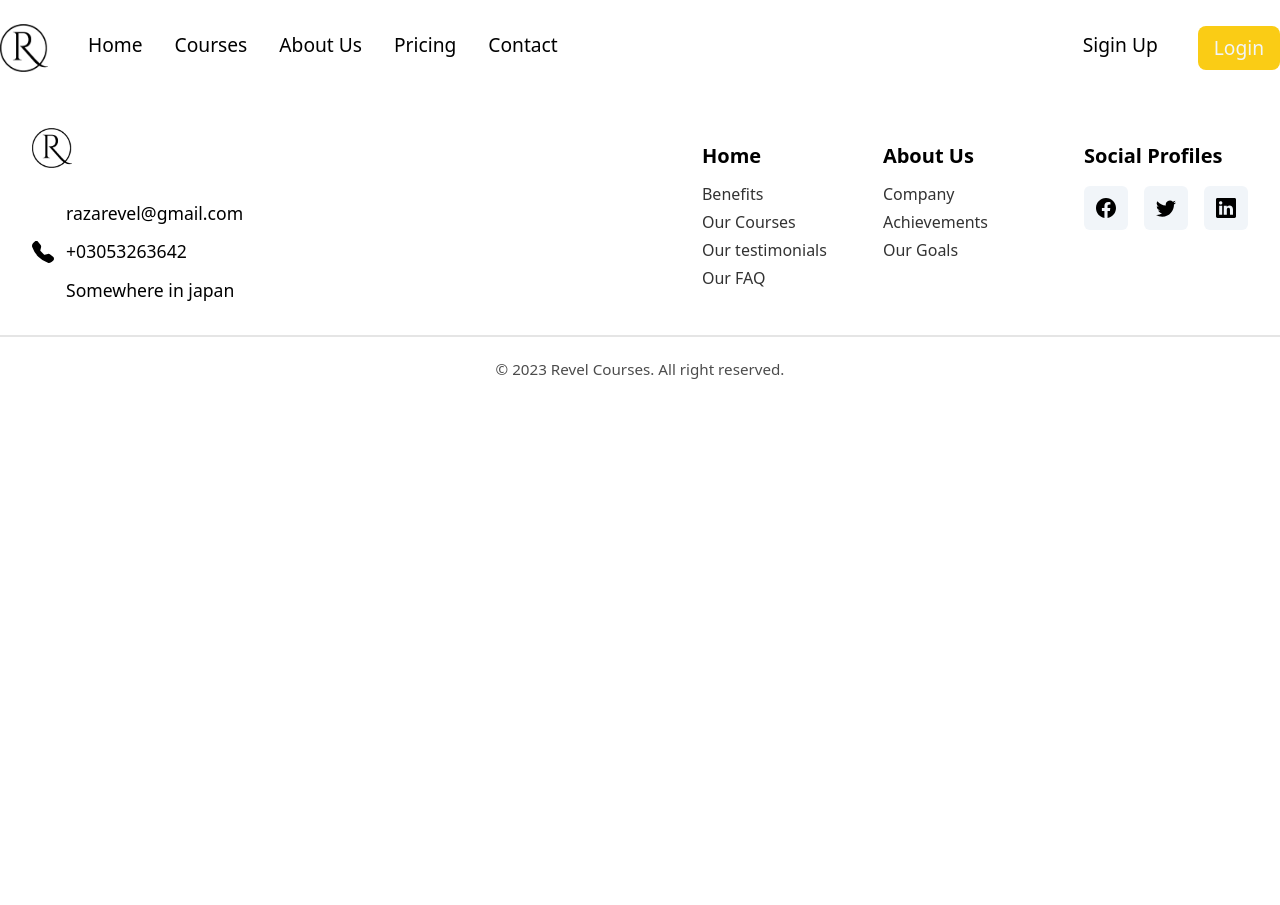
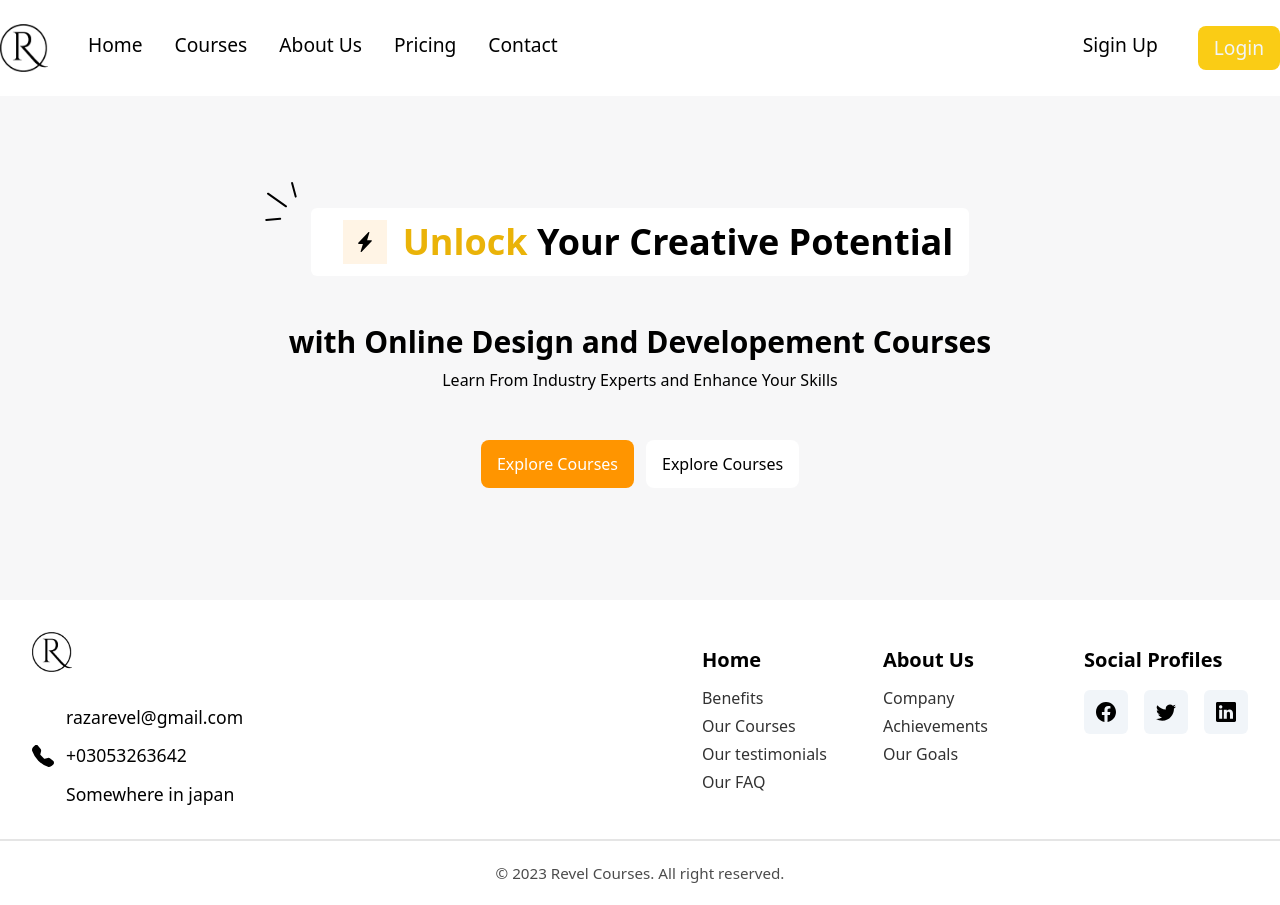
Before and after one commit to razarevel/Revel-Courses, a React (Vite) app: page / in a window 1280 px wide. Before the commit the page ends 800 px from the top, so only its background shows below. Built offline with nearby package versions, Linux system fonts and the light colour scheme; some icons are missing.

Commit message:
created hero section heading

```diff
--- a/src/Pages/CoursesPage/CoursesPageMain.tsx
+++ b/src/Pages/CoursesPage/CoursesPageMain.tsx
@@ -1,3 +1,3 @@
 export default function CoursesPageMain() {
-    return <>Welcome to about us page</>;
-  }
+  return <>Welcome to courses page</>;
+}
--- a/src/Pages/HomePage/HomPageMain.tsx
+++ b/src/Pages/HomePage/HomPageMain.tsx
@@ -1,11 +1,13 @@
 import Footer from "../../reuseableComponents/Footer/Footer";
 import Navbar from "../../reuseableComponents/Navbar/NavbarMain";
+import HeroSectionMain from "./homeComponents/heroSection/HeroSectionMain";
 
 export default function HomePageMain() {
   return (
-    <>
+    <body className="bg-[#F7F7F8]">
       <Navbar />
+      <HeroSectionMain />
       <Footer />
-    </>
+    </body>
   );
 }
--- /dev/null
+++ b/src/Pages/HomePage/homeComponents/heroSection/HeroHeading.tsx
@@ -0,0 +1,51 @@
+import { BsLightningChargeFill } from "react-icons/bs";
+import { Link } from "react-router-dom";
+
+export default function HeroHeading() {
+  return (
+    <div className="flex flex-col py-28 space-y-12">
+      {/* header */}
+      <div className="flex items-center justify-center overflowhidden w-full ">
+        <div className=" bg-white space-x-4 flex px-4 py-3 items-center relative rounded-md">
+          {/* signs */}
+          <div className="absolute left-[-7%] top-[-40%] rotate-[35deg] space-y-4">
+            <div className="w-4 h-0.5 bg-black rounded-full translate-x-3 rotate-[40deg]"></div>
+            <div className="w-6 h-0.5 bg-black rounded-full"></div>
+            <div className="w-4 h-0.5 bg-black rounded-full translate-x-3 rotate-[-40deg]"></div>
+          </div>
+          <div className="p-2 bg-[#FFF4E5] sm:p-3">
+            <BsLightningChargeFill className="sm:hidden" />
+            <BsLightningChargeFill className="hidden sm:block" size="20" />
+          </div>
+          <h1 className="font-semibold sm:text-xl md:text-2xl lg:text-3xl xl:text-4xl">
+            <span className="text-yellow-500">Unlock</span> Your Creative
+            Potential
+          </h1>
+        </div>
+      </div>
+      {/* body */}
+      <div className="text-center flex items-center justify-center flex-col space-y-2">
+        <h1 className="text-xl sm:text-[1.29rem] md:text-2xl xl:text-3xl font-semibold">
+          with Online Design and Developement Courses
+        </h1>
+        <p className="w-52 sm:w-80 md:w-auto">
+          Learn From Industry Experts and Enhance Your Skills
+        </p>
+      </div>
+      <div className="flex items-center justify-center space-x-3">
+        <Link
+          to={"/courses"}
+          className="px-4 py-3 bg-[#FF9500] hover:opacity-80 duration-300 text-white rounded-lg font-medium"
+        >
+          Explore Courses
+        </Link>
+        <Link
+          to={"/courses"}
+          className="px-4 py-3 duration-300  rounded-lg font-medium bg-white hover:bg-[#FF9500] hover:text-white"
+        >
+          Explore Courses
+        </Link>
+      </div>
+    </div>
+  );
+}
--- /dev/null
+++ b/src/Pages/HomePage/homeComponents/heroSection/HeroSectionMain.tsx
@@ -0,0 +1,9 @@
+import HeroHeading from "./HeroHeading";
+
+export default function HeroSectionMain() {
+  return (
+    <>
+      <HeroHeading />
+    </>
+  );
+}
--- a/tailwind.config.js
+++ b/tailwind.config.js
@@ -3,19 +3,19 @@ export default {
   content: ["./index.html", "./src/**/*.{js,ts,jsx,tsx}"],
   theme: {
     screens: {
-      'sm': '640px',
+      sm: "400px",
       // => @media (min-width: 640px) { ... }
 
-      'md': '768px',
+      md: "768px",
       // => @media (min-width: 768px) { ... }
 
-      'lg': '1024px',
+      lg: "1024px",
       // => @media (min-width: 1024px) { ... }
 
-      'xl': '1280px',
+      xl: "1280px",
       // => @media (min-width: 1280px) { ... }
 
-      '2xl': '1536px',
+      "2xl": "1536px",
       // => @media (min-width: 1536px) { ... }
     },
     extend: {},
```
Also changed, not shown: src/Pages/HomePage/homeComponents/main.tsx (added).
